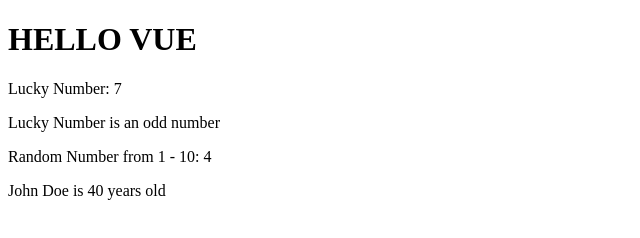
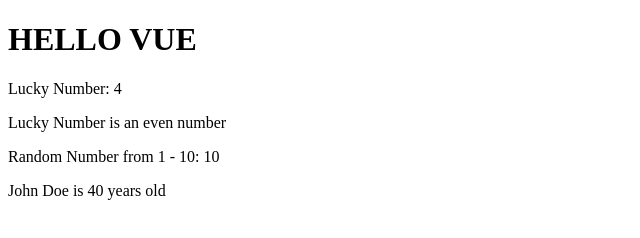
Before and after one commit to thangtnguyen/VuejsDotNetCore, a plain HTML site: page 1 Vue Fundamentals/index.html in a window 1280 px wide. Shown: the full height of the page, 0-640 px from the left. Drawn offline with nearby package versions, Linux system fonts and the light colour scheme.

Commit message:
Updated for using ref

```diff
--- a/1 Vue Fundamentals/index.html
+++ b/1 Vue Fundamentals/index.html
@@ -13,13 +13,13 @@
         </div>
     </body>
     <script>
-        const {createApp} = Vue;
+        const {createApp, ref} = Vue;
 
         createApp({
 
             setup() {
                 const message = "Hello Vue";
-                const luckyNumber = 7;
+                let luckyNumber = ref(7);
                 const employee = {
                     name: "John Doe",
                     title: "CEO",
@@ -28,6 +28,8 @@
                 }
 
                 function getRandomLuckyNumber() {
+                    luckyNumber.value = Math.floor(Math.random() * 10) + 1;
+                    console.log(luckyNumber.value);
                     return Math.floor(Math.random() * 10) + 1;
                 }
 
```
